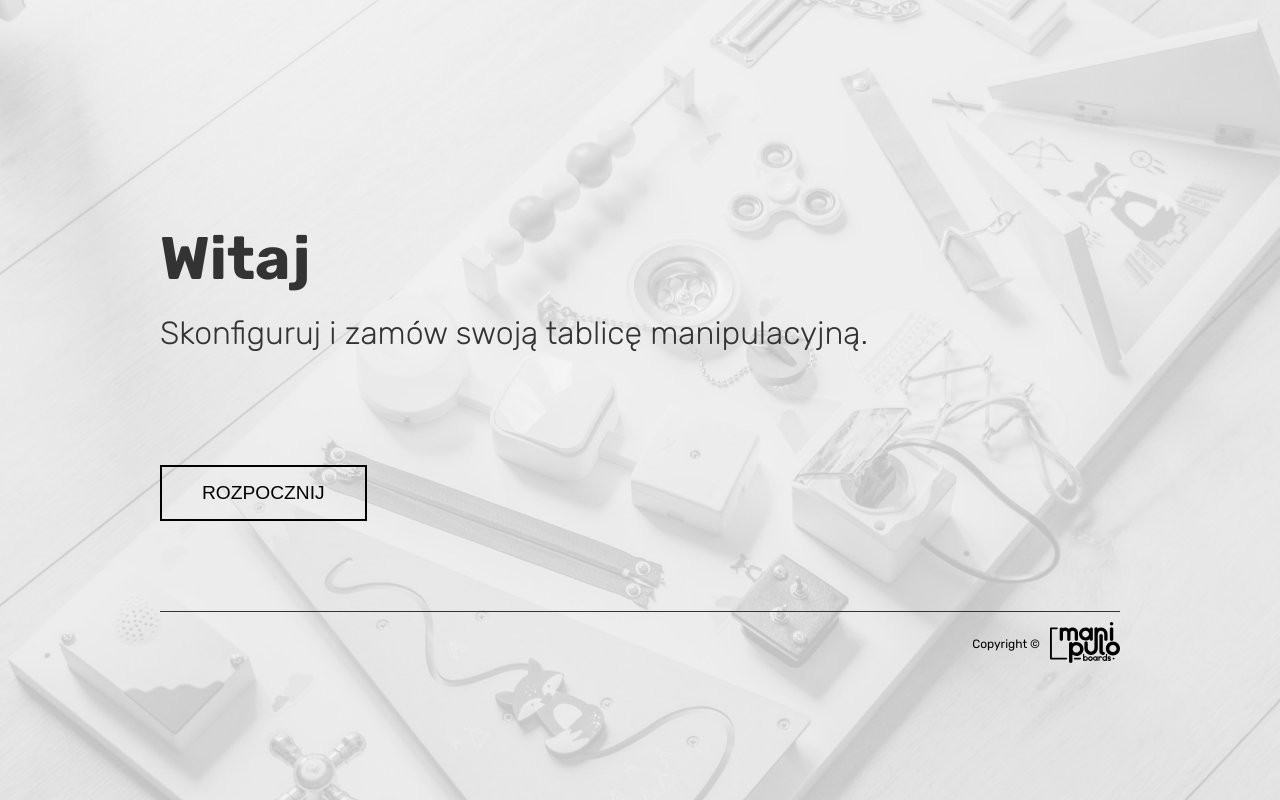
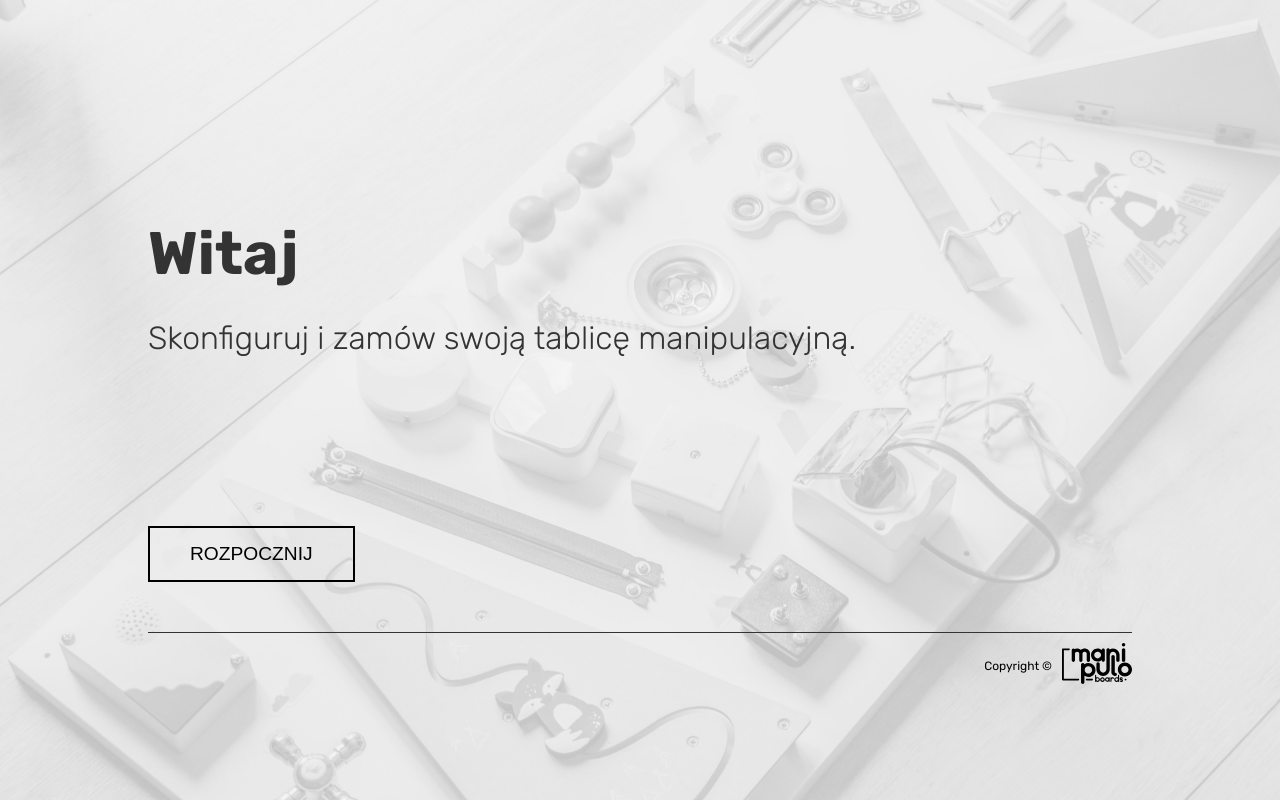
Before and after one commit to lukaszkus/manipulo_app, a React (Create React App) app: page / in a window 1280 px wide. Built offline with nearby package versions, Linux system fonts and the light colour scheme.

Commit message:
Welcome layout updated

```diff
--- a/src/layouts/Welcome/Welcome.js
+++ b/src/layouts/Welcome/Welcome.js
@@ -4,18 +4,17 @@ import logo from '../../assets/logo_mb.svg';
 
 function Welcome() {
   return (
-      <div id="welcome">
-        <div className="grid__welcome container">
+      <div className="welcome">
+          <div className="container">
+          <div className="grid-template-welcome">
               <div className="header"></div>
-
-        <div className="main animate">
-          <div className="main__heading">
+              <div className="main-left animate">
+                <div className="main-left__heading">
                   <h1>Witaj</h1>
                   <p>Skonfiguruj i zamów swoją tablicę manipulacyjną.</p>
                 </div>
                 <button>ROZPOCZNIJ</button>
               </div>
-
               <div className="footer animate">
                 <div className="copyright">
                   <p>Copyright &copy;</p>
@@ -24,6 +23,7 @@ function Welcome() {
               </div>
           </div>
           </div>
+      </div>
     );
   }
 
--- a/src/layouts/Welcome/Welcome.scss
+++ b/src/layouts/Welcome/Welcome.scss
@@ -1,32 +1,30 @@
 @import "../../styles/main";
 
 /* Welcome */
-#welcome {
+.welcome {
   background-image: url("../../assets/bg.jpg");
   background-size: cover;
   background-color: $bgcolor-primary;
-  width: 100vw;
-  height: 100vh;
-
-  .main {
+  width: 100%;
+  height: 100%;
+  .main-left {
     display: flex;
     flex-direction: column;
     justify-content: space-between;
-    padding: 50px 0;
-    .main__heading {
+    padding: 40px 0;
+    .main-left__heading {
       h1 {
-        font-size: 60px;
-        margin-bottom: 20px;
+        font-size: 50px;
+        margin-bottom: 30px;
         color: $color-text-primary;
       }
       p {
-        font-size: 32px;
+        font-size: 27px;
         font-weight: 300;
-        margin-bottom: 20px;
+        margin-bottom: 30px;
         color: $color-text-primary;
       }
     }
-
     button {
       padding: 15px 40px;
       font-size: 1.2em;
@@ -34,7 +32,7 @@
       color: $color-text-secondary;
       background: none;
       border: 2px solid $color-text-secondary;
-      width: fit-content;
+      width: 100%;
       &:hover {
         color: white;
         background: $color-text-secondary;
@@ -42,12 +40,7 @@
       }
     }
   }
-
   .footer {
-    display: flex;
-    justify-content: flex-end;
-    align-items: flex-start;
-
     .copyright {
       display: flex;
       justify-content: flex-end;
@@ -66,10 +59,44 @@
   }
 }
 
+@media (min-width: 448px) {
+  .welcome {
+    .main-left {
+      .main-left__heading {
+        h1 {
+          font-size: 60px;
+        }
+        p {
+          font-size: 32px;
+        }
+      }
+      button {
+        width: fit-content;
+      }
+    }
+  }
+}
+
+@media (min-width: 1024px) {
+  .welcome {
+    .main-left {
+      button {
+        width: fit-content;
+      }
+    }
+    .footer {
+      .copyright {
+        justify-content: flex-end;
+      }
+    }
+  }
+}
+
+/* Animate */
 .animate {
   opacity: 0;
-  animation: fadeIn 0.5s;
-  animation-delay: 1s;
+  animation: fadeIn 0.8s;
+  animation-delay: 1.2s;
   animation-fill-mode: forwards;
 }
 
--- a/src/styles/_grid.scss
+++ b/src/styles/_grid.scss
@@ -1,29 +1,103 @@
+.logo {
+  grid-area: logo;
+}
 .header {
   grid-area: header;
 }
 .sidebar {
   grid-area: sidebar;
+  display: none;
 }
-.main {
-  grid-area: main;
+.price {
+  grid-area: price;
 }
-.right {
-  grid-area: right;
+.main-left {
+  grid-area: main-left;
+}
+.main-right {
+  grid-area: main-right;
 }
 .footer {
   grid-area: footer;
 }
+.nav {
+  grid-area: nav;
+}
 
-.grid__welcome {
+.grid-template-welcome {
   display: grid;
+  height: 100vh;
+  grid-template-columns: 1fr;
+  grid-template-rows: 1fr 3fr 1fr;
   grid-template-areas:
     "header"
-    "main"
+    "main-left"
     "footer";
-  grid-gap: 20px;
+  grid-gap: 10px;
   padding: 20px;
 }
 
-.grid__welcome > div {
-  padding: 20px 0;
+.grid-template-app {
+  display: grid;
+  height: 100vh;
+  grid-template-columns: 1fr;
+  grid-template-rows: repeat(9, 1fr);
+  grid-template-areas:
+    "logo"
+    "header"
+    "main-left"
+    "main-left"
+    "main-right"
+    "main-right"
+    "price"
+    "nav"
+    "footer";
+  grid-gap: 1px;
+  div {
+    background-color: red;
+    padding: 10px;
+  }
 }
+
+@media (min-width: 540px) {
+  .grid-template-app {
+    grid-template-columns: repeat(4, 1fr);
+    grid-template-rows: repeat(6, 1fr);
+    grid-template-areas:
+      "logo header header header"
+      "main-left main-left main-right main-right"
+      "main-left main-left main-right main-right"
+      "main-left main-left main-right main-right"
+      "price price price price"
+      "footer nav nav nav";
+    div {
+      background-color: yellow;
+    }
+  }
+}
+
+@media (min-width: 1024px) {
+  .sidebar {
+    display: block;
+  }
+  .grid-template-app {
+    grid-template-columns: repeat(8, 1fr);
+    grid-template-rows: repeat(6, 1fr);
+    grid-template-areas:
+      "logo logo header header header header header header"
+      "sidebar sidebar main-left main-left main-left main-right main-right main-right"
+      "sidebar sidebar main-left main-left main-left main-right main-right main-right"
+      "sidebar sidebar main-left main-left main-left main-right main-right main-right"
+      "price price main-left main-left main-left main-right main-right main-right"
+      "footer footer nav nav nav nav nav nav";
+    grid-gap: 1px;
+    div {
+      background-color: blue;
+    }
+  }
+
+  .grid-template-welcome {
+    grid-gap: 10px;
+    padding: 20px;
+  }
+}
--- a/src/styles/main.scss
+++ b/src/styles/main.scss
@@ -7,10 +7,10 @@
 body {
   font-family: "Rubik", "Arial", sans-serif;
   font-size: 16px;
+  min-height: 100vh;
 }
 
 .container {
-  max-width: 1000px;
+  max-width: 1024px;
   margin: 0 auto;
-  height: 100vh;
 }
```
Lines whose indentation alone changed are shown as unchanged.
